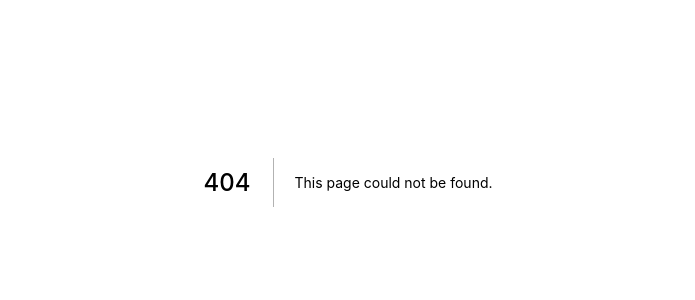
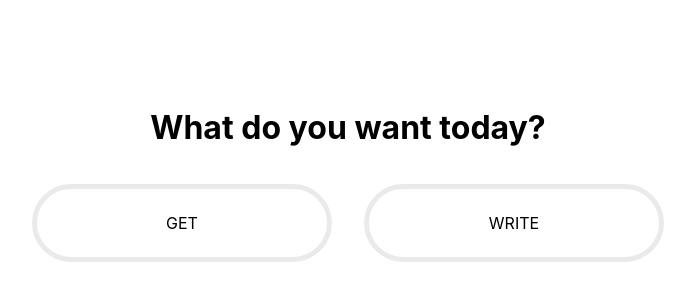
Before and after one commit to eduim/message_bottle, a Next.js app: page /getorpost in a window 1280 px wide. Before the commit this address had no page. Shown: the part 218-518 px from the top of the page, without its empty margins (292-987 px from the left). Built offline with nearby package versions, Linux system fonts and the light colour scheme.

Commit message:
just started

```diff
--- /dev/null
+++ b/pages/getorpost.tsx
@@ -0,0 +1,30 @@
+import styles from '../styles/Home.module.css'
+
+
+export default function getOrPost(){
+  return(
+  <div className={styles.container}>
+    <div  className={styles.main}>
+
+      <h1> What do you want today? </h1>
+
+    <div className={styles.grid}>
+
+
+    <a href="https://nextjs.org/docs" className={styles.cardGetorpost}>
+    GET
+
+    </a>
+    <a href="https://nextjs.org/docs" className={styles.cardGetorpost}>
+    WRITE
+
+    </a>
+
+
+    </div>
+    </div>
+
+    </div>
+
+)
+}
--- a/styles/Home.module.css
+++ b/styles/Home.module.css
@@ -10,6 +10,8 @@
   flex-direction: column;
   justify-content: center;
   align-items: center;
+
+  background-color: #0000;
 }
 
 .footer {
@@ -67,22 +69,24 @@
 
 .grid {
   display: flex;
-  align-items: center;
+   align-items: center;
   justify-content: center;
   flex-wrap: wrap;
   max-width: 800px;
+
 }
 
 .card {
   margin: 1rem;
   padding: 1.5rem;
-  text-align: left;
+  text-align: center;
   color: inherit;
   text-decoration: none;
-  border: 1px solid #eaeaea;
-  border-radius: 10px;
+  border: 5px solid #eaeaea;
+  border-radius: 55px;
   transition: color 0.15s ease, border-color 0.15s ease;
-  max-width: 300px;
+  width:90px;
+
 }
 
 .card:hover,
@@ -101,6 +105,7 @@
   margin: 0;
   font-size: 1.25rem;
   line-height: 1.5;
+
 }
 
 .logo {
@@ -127,3 +132,16 @@
     filter: invert(1);
   }
 }
+
+
+.cardGetorpost {
+  margin: 1rem;
+  padding: 1.5rem;
+  text-align: center;
+  color: inherit;
+  text-decoration: none;
+  border: 5px solid #eaeaea;
+  border-radius: 55px;
+  transition: color 0.15s ease, border-color 0.15s ease;
+  width:300px;
+}
```
Also changed, not shown: pages/index.tsx (+36 -27 lines), 1 other file (tests, documents, lock files or other folders).
